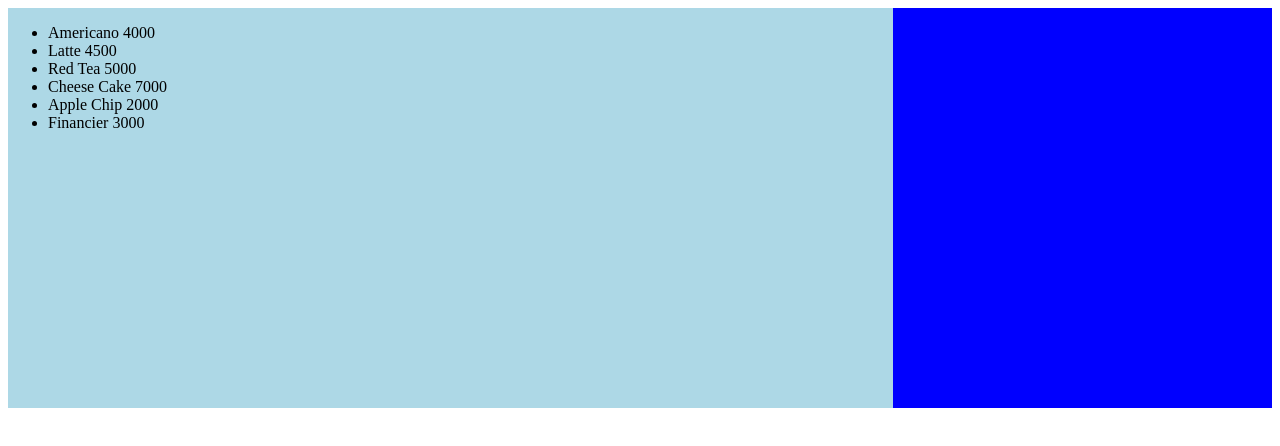
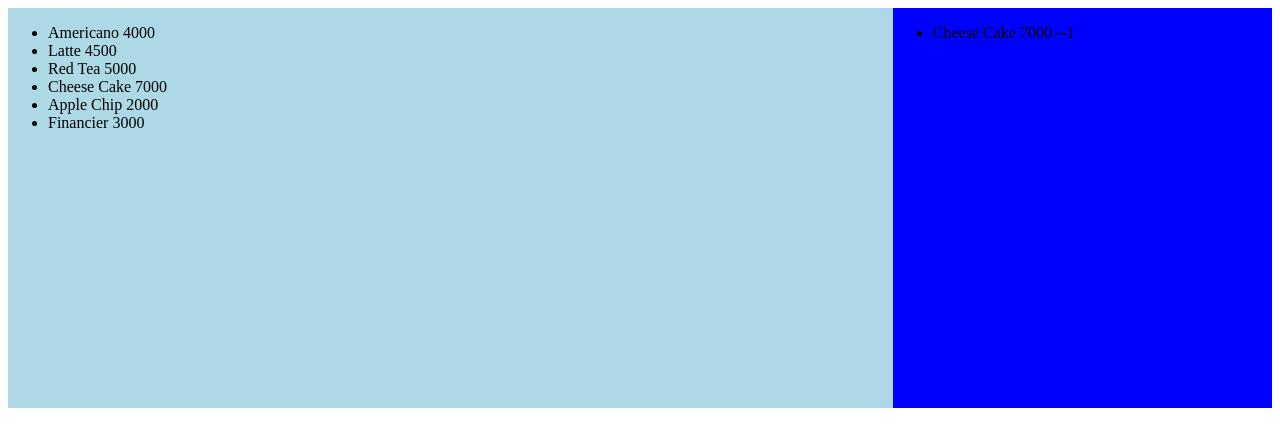
Before and after one commit to ckck24-zerock/0218, a website: page public/kiosk.html in a window 1280 px wide. Both pictures are taken after a click on the element 450 px from the left and 78 px from the top of the page. Drawn offline with Linux system fonts and the light colour scheme.

Commit message:
closure 1

```diff
--- a/public/kiosk.html
+++ b/public/kiosk.html
@@ -57,6 +57,15 @@ function printMenus(menuArr){
     menuList.innerHTML = str
 }
 
+function printCart(arr) {
+    let str ='';
+
+    str = arr.map( item => `<li data-mno="${item.mno}">${item.mname}  ${item.price} --${item.qty} </li>`).join("")
+
+    itemList.innerHTML = str
+
+}
+
 menuList.addEventListener('click', e => {
     const target = e.target
     if(target.tagName !== 'LI') { return }
@@ -65,8 +74,8 @@ menuList.addEventListener('click', e => {
     const targetMenu = menuService.getMenu(mno)
 
     const currentItems = cartObj.add(targetMenu)
+    printCart(currentItems)
 
-    console.log(currentItems)
 
 }, false)
 
```
